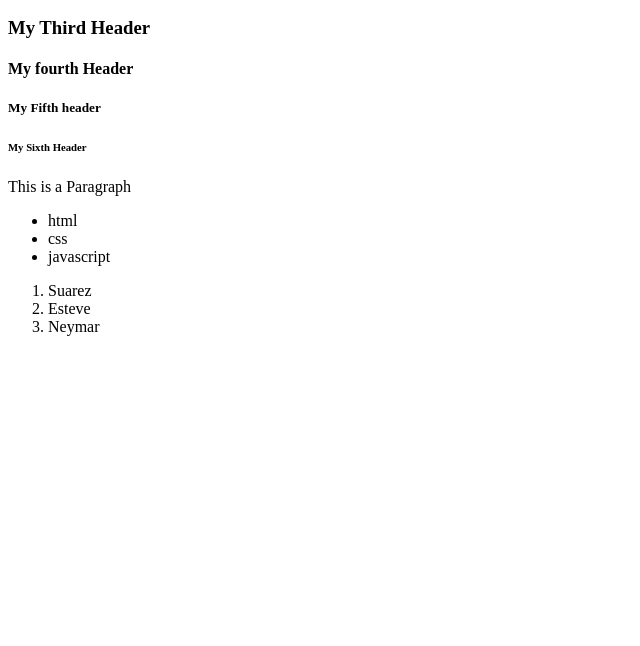
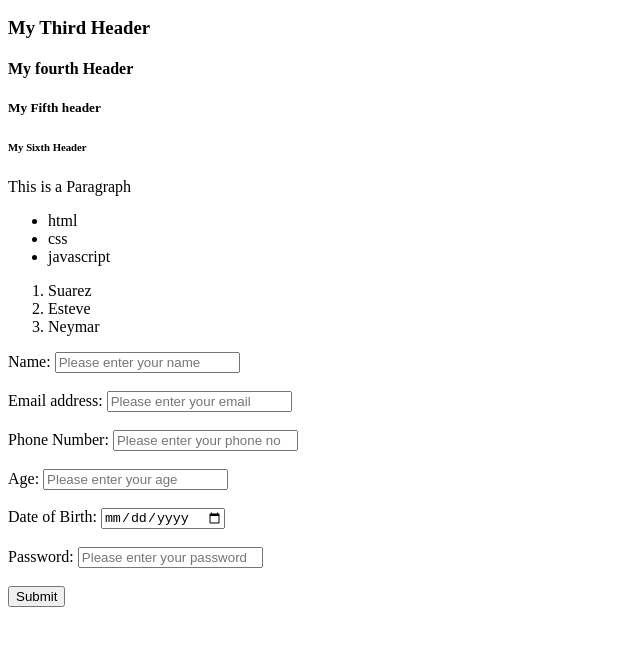
Before and after one commit to StephenAdedayo/git-tutorial, a plain HTML site: page index.html in a window 1280 px wide. Shown: the part 110-756 px from the top of the page, without its empty margins (0-640 px from the left). Drawn offline with Linux system fonts and the light colour scheme.

Commit message:
Form element added

```diff
--- a/index.html
+++ b/index.html
@@ -24,14 +24,37 @@
     <ol>
         <li>Suarez</li>
         <li>Esteve</li>
-        <li>Neymar</li
+        <li>Neymar</li>
     </ol>
 
-    <img src="" alt="">
+    <form action="">
+        <label for="">Name:</label>
+        <input type="text" placeholder="Please enter your name">
+        <br>
+        <br>
+        <label for="">Email address:</label>
+        <input type="email" placeholder="Please enter your email">
+        <br>
+        <br>
+        <label for="">Phone Number:</label>
+        <input type="tel" placeholder="Please enter your phone no">
+        <br>
+        <br>
+        <label for="">Age:</label>
+        <input type="number" placeholder="Please enter your age">
+        <br>
+        <br>
+        <label for="">Date of Birth:</label>
+        <input type="date" placeholder="Please enter your date of birth">
+        <br>
+        <br>
+        <label for="">Password:</label>
+        <input type="password" placeholder="Please enter your password">
+        <br>
+        <br>
+        <input type="submit">
 
-
-
-
+    </form>
 
 
 
```
